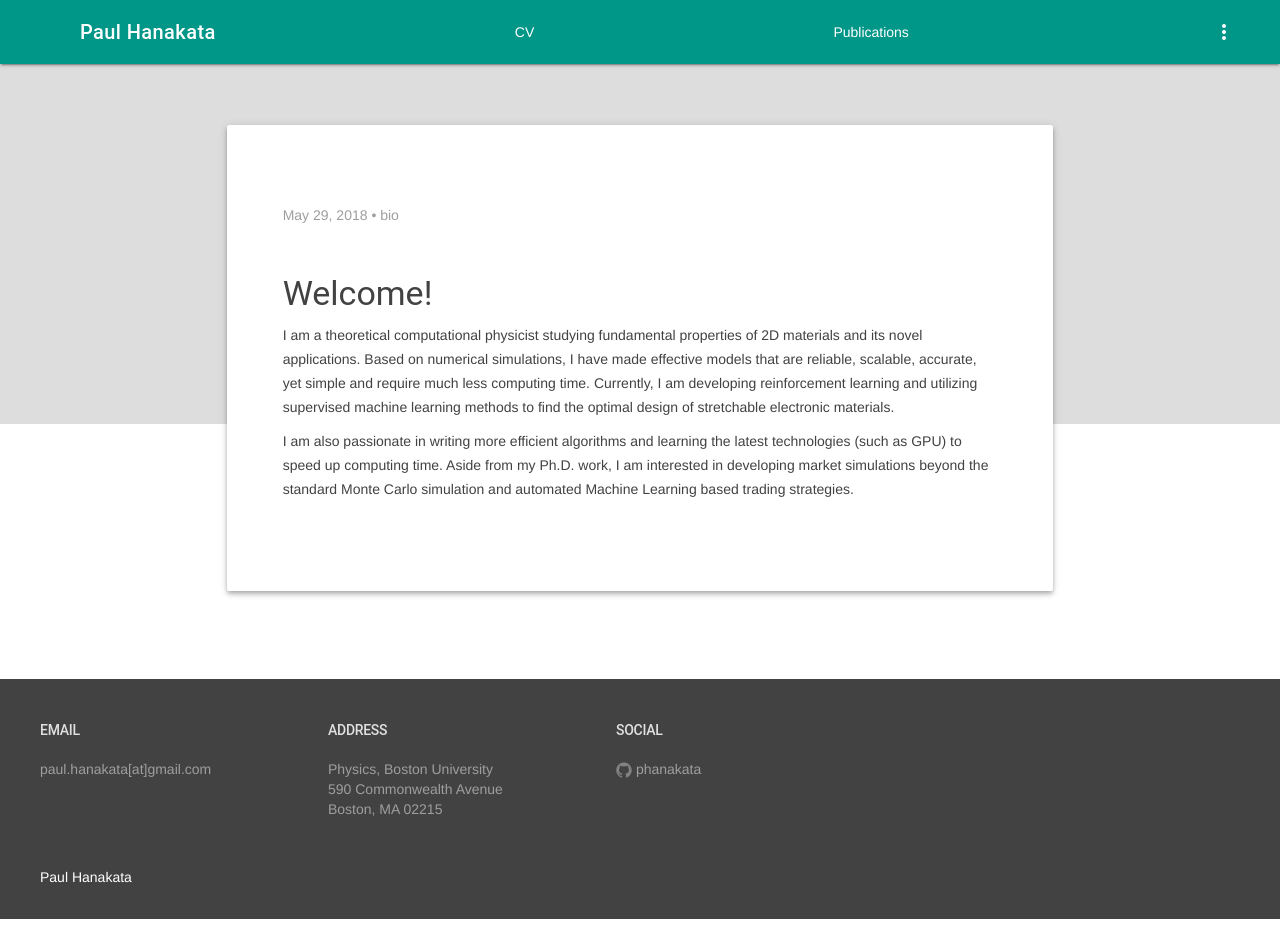
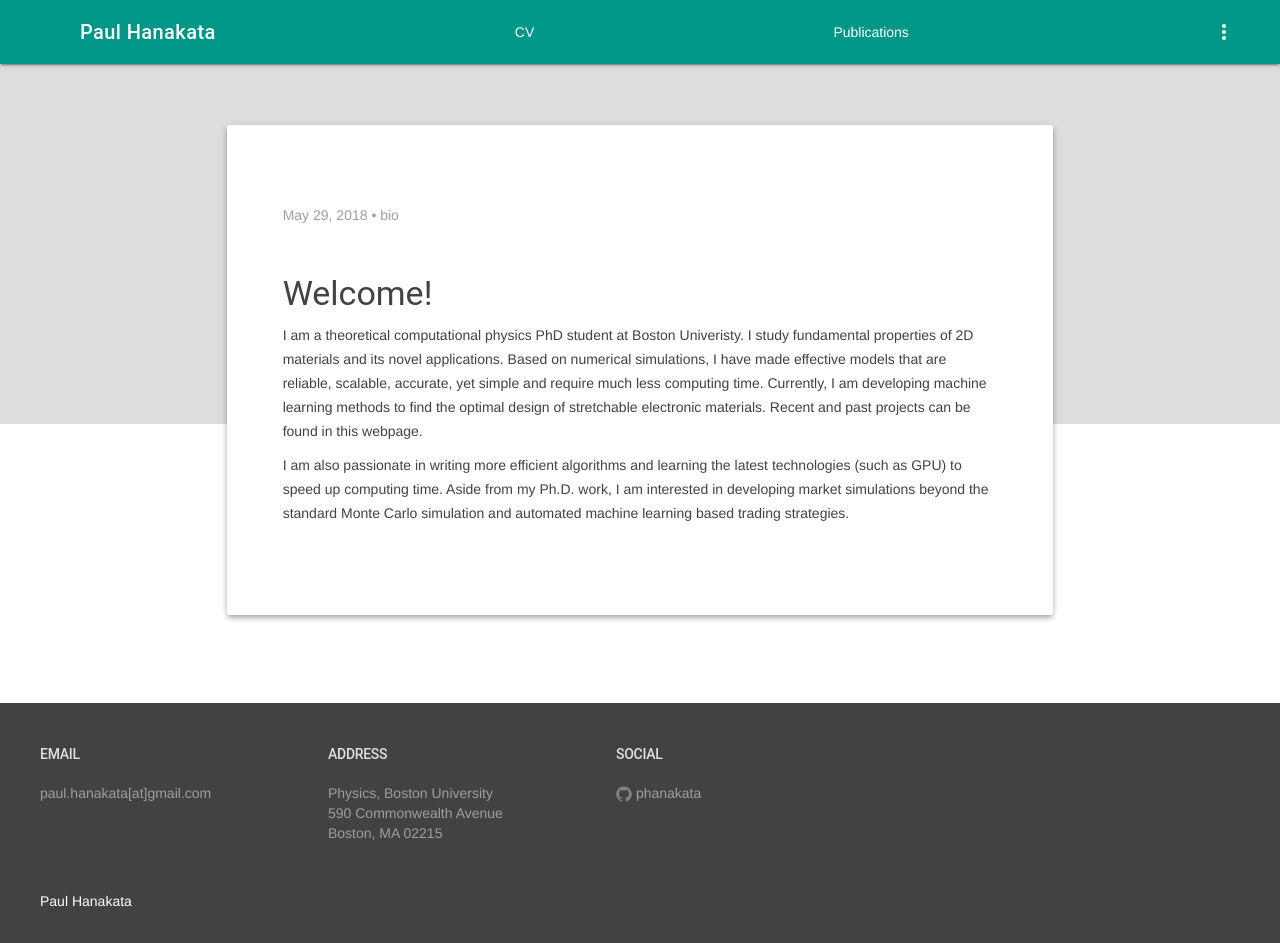
Before and after one commit to phanakata/phanakata.github.io, a Jekyll site: the page built from _posts/2018-05-29-about_me.markdown, in a window 1280 px wide. Built offline with Jekyll 4.4.1, drawn with Linux system fonts in a browser that asks for light colours; before the commit the page ends 919 px from its top, so only the background shows below that.

Commit message:
Update 2018-05-29-about_me.markdown

```diff
--- a/_posts/2018-05-29-about_me.markdown
+++ b/_posts/2018-05-29-about_me.markdown
@@ -7,6 +7,6 @@
 
 ---
 
-I am a theoretical computational physicist studying fundamental properties of 2D materials and its novel applications. Based on numerical simulations, I have made effective models that are reliable, scalable, accurate, yet simple and require much less computing time. Currently, I am developing reinforcement learning and utilizing supervised machine learning methods to find the optimal design of stretchable electronic materials.
+I am a theoretical computational physics PhD student at Boston Univeristy. I study fundamental properties of 2D materials and its novel applications. Based on numerical simulations, I have made effective models that are reliable, scalable, accurate, yet simple and require much less computing time. Currently, I am developing machine learning methods to find the optimal design of stretchable electronic materials. Recent and past projects can be found in this webpage.
 
-I am also passionate in writing more efficient algorithms and learning the latest technologies (such as GPU) to speed up computing time. Aside from my Ph.D. work, I am interested in developing market simulations beyond the standard Monte Carlo simulation and automated Machine Learning based trading strategies.
+I am also passionate in writing more efficient algorithms and learning the latest technologies (such as GPU) to speed up computing time. Aside from my Ph.D. work, I am interested in developing market simulations beyond the standard Monte Carlo simulation and automated machine learning based trading strategies.
```
